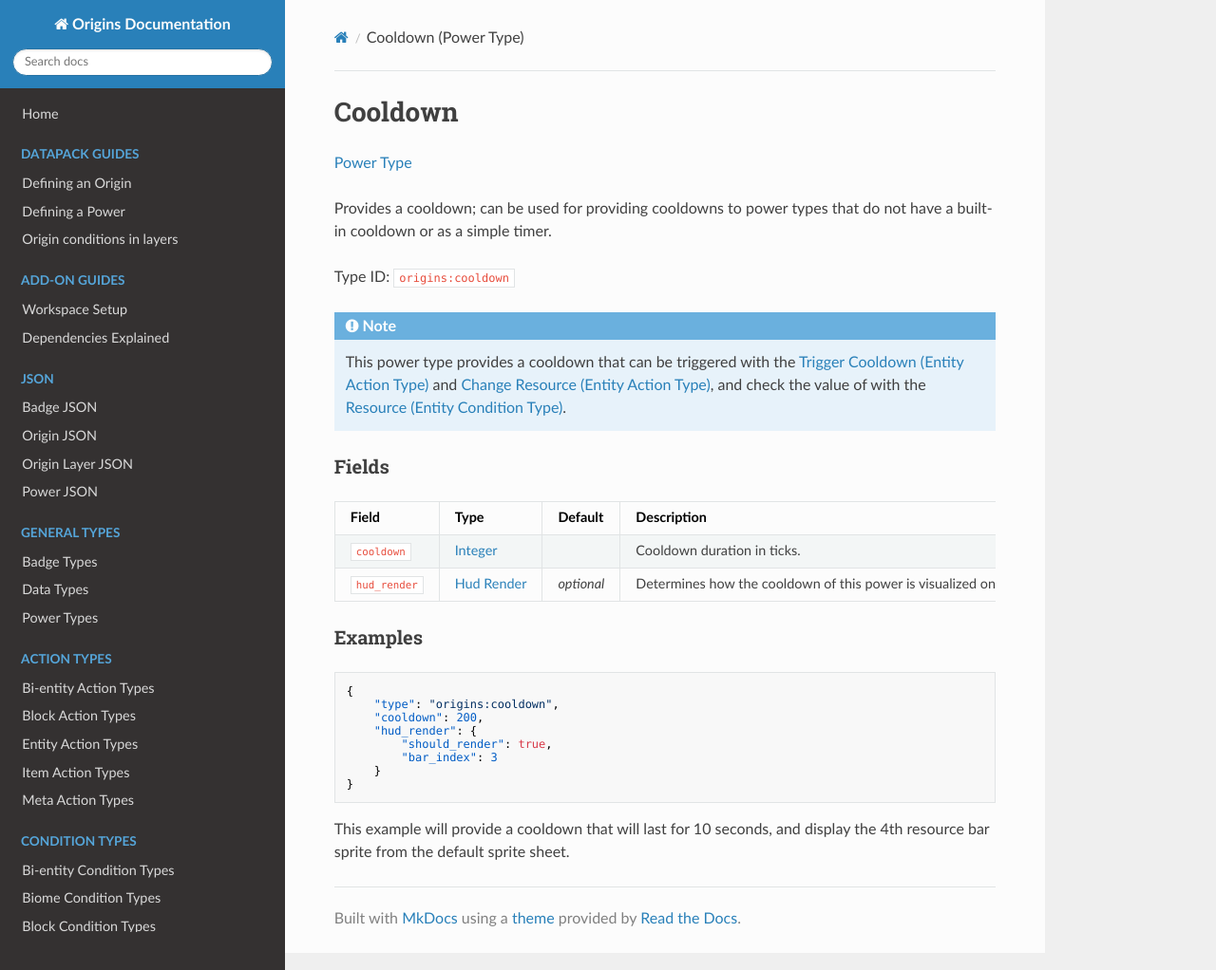
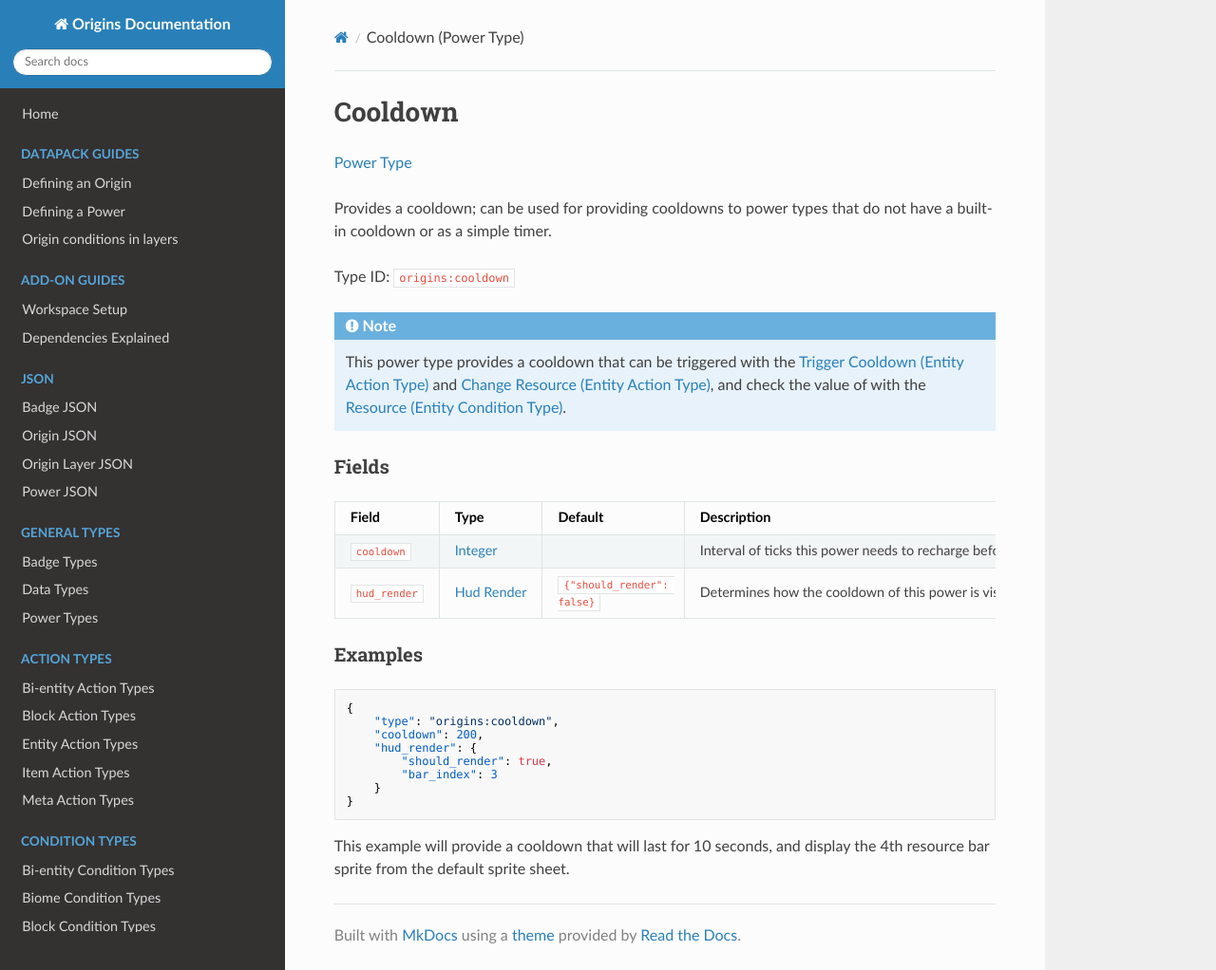
Before and after one commit to apace100/origins-docs, an MkDocs documentation site: the page built from docs/types/power_types/cooldown.md, in a window 1280 px wide and 1022 px high. Shown: the whole window at 95% size. Built offline with MkDocs 1.6.1, drawn with Linux system fonts in a browser that asks for light colours; nearby versions of some CDN libraries.

Commit message:
Updated `cooldown.md` (Power Types) Changed the description for the `cooldown` field in the field table

```diff
--- a/docs/types/power_types/cooldown.md
+++ b/docs/types/power_types/cooldown.md
@@ -20,8 +20,8 @@ Type ID: `origins:cooldown`
 
 Field  | Type | Default | Description
 -------|------|---------|-------------
-`cooldown` | [Integer](../data_types/integer.md) | | Cooldown duration in ticks.
-`hud_render` | [Hud Render](../data_types/hud_render.md) | _optional_ | Determines how the cooldown of this power is visualized on the HUD.
+`cooldown` | [Integer](../data_types/integer.md) | | Interval of ticks this power needs to recharge before the power can be triggered again.
+`hud_render` | [Hud Render](../data_types/hud_render.md) | `{"should_render": false}` | Determines how the cooldown of this power is visualized on the HUD.
 
 
 
```
